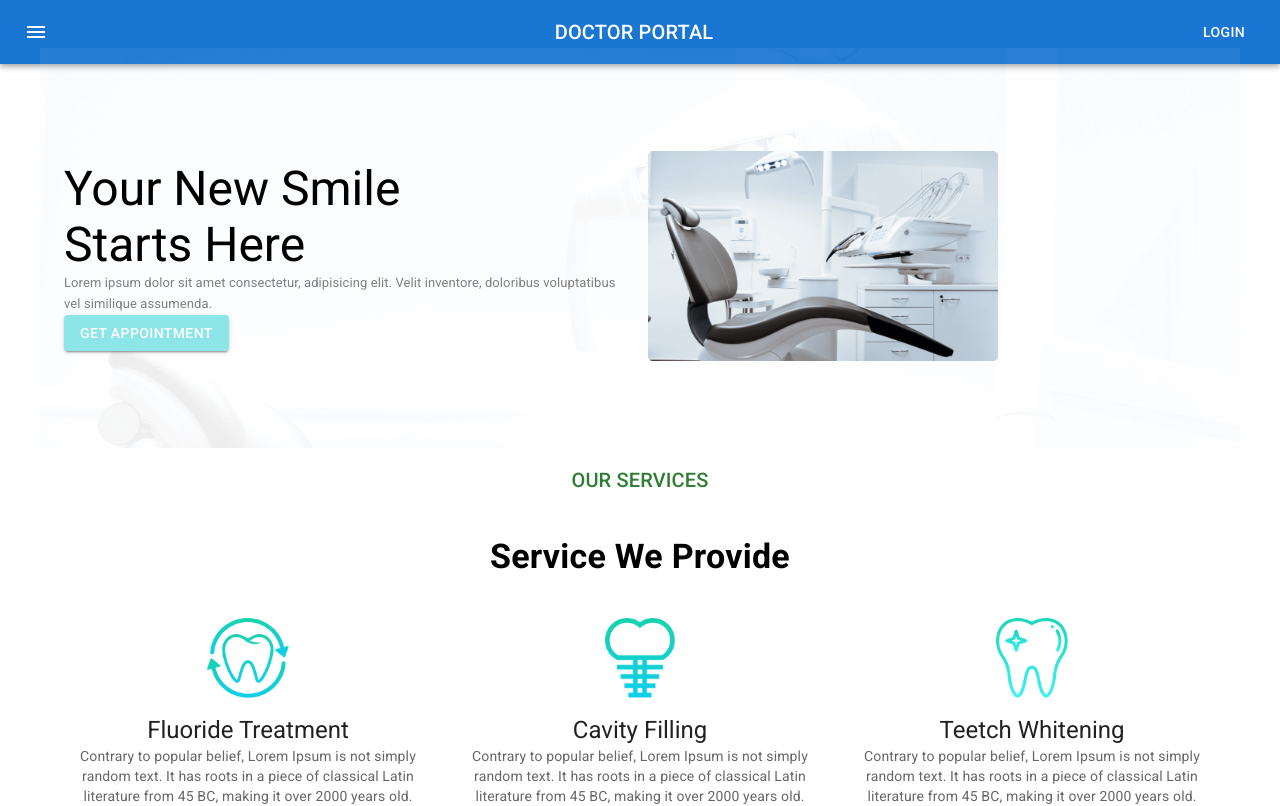
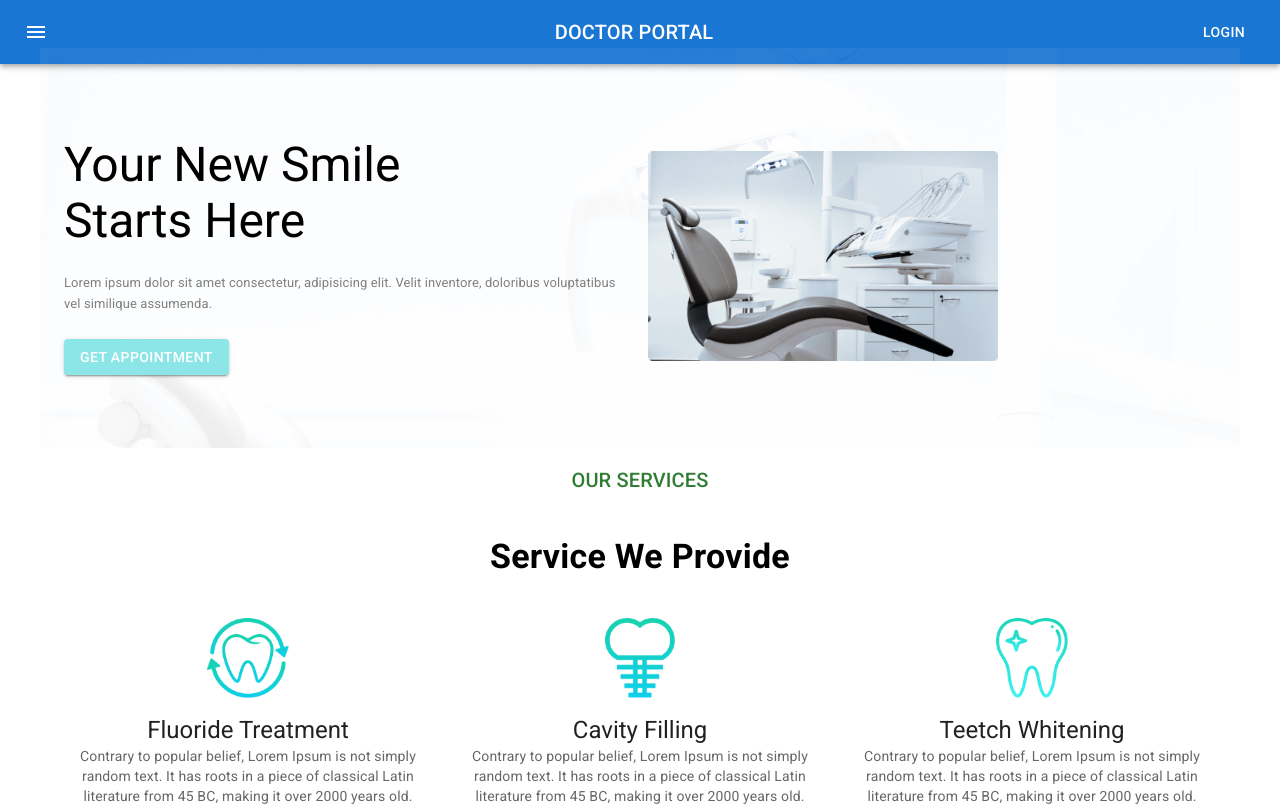
Before and after one commit to rimonhossain12/doctor-portal-client-2, a React (Create React App) app: page / in a window 1280 px wide. Shown: the top 806 px of the page. Built offline with nearby package versions, Linux system fonts and the light colour scheme.

Commit message:
banner is added

```diff
--- a/src/Pages/Home/Banner/Banner.js
+++ b/src/Pages/Home/Banner/Banner.js
@@ -28,7 +28,7 @@
                             <Typography variant="h3">
                                 Your New Smile <br /> Starts Here
                             </Typography>
-                            <Typography variant="h6" sx={{ fontSize: 13, color: 'gray', fontWeight: 400 }}>
+                            <Typography variant="h6" sx={{my:3 ,fontSize: 13, color: 'gray', fontWeight: 400 }}>
                                 Lorem ipsum dolor sit amet consectetur, adipisicing elit. Velit inventore, doloribus voluptatibus vel similique assumenda.
                             </Typography>
                             <Button variant="contained" style={{ backgroundColor: '#8CE6E8' }}>GET Appointment</Button>
```
